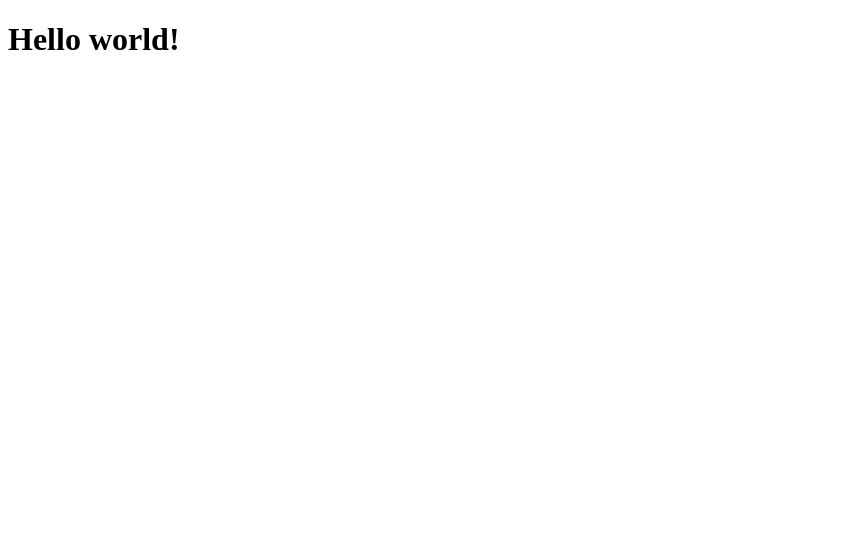
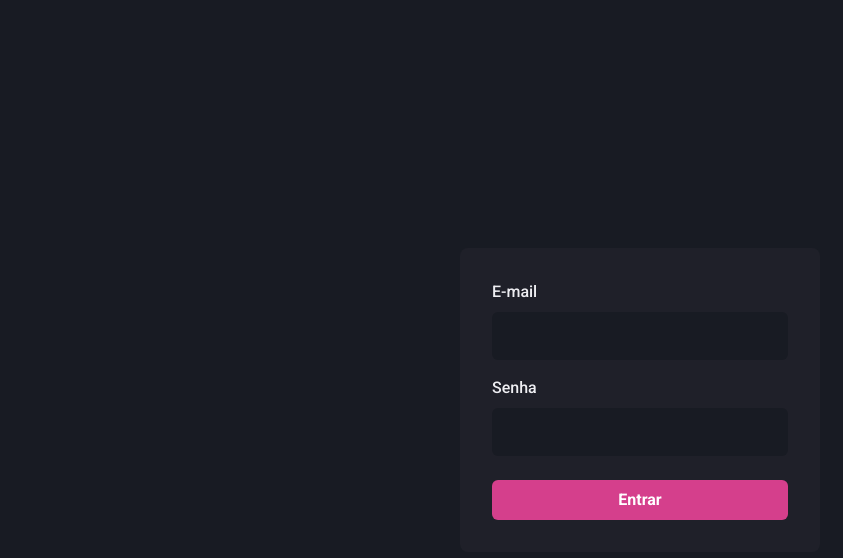
Before and after one commit to ElisioWander/dashgo-to-deploy, a Next.js app: page / in a window 1280 px wide. Shown: the top 558 px of the page, without its empty margins (0-843 px from the left). Built offline with nearby package versions, Linux system fonts and the light colour scheme.

Commit message:
dashgo-started

```diff
--- a/package.json
+++ b/package.json
@@ -9,6 +9,10 @@
     "lint": "next lint"
   },
   "dependencies": {
+    "@chakra-ui/react": "^1.8.8",
+    "@emotion/react": "^11",
+    "@emotion/styled": "^11",
+    "framer-motion": "^6",
     "next": "12.1.5",
     "react": "18.0.0",
     "react-dom": "18.0.0"
--- a/pages/_app.tsx
+++ /dev/null
@@ -1,7 +0,0 @@
-import { AppProps } from 'next/app'
-
-function MyApp({ Component, pageProps }: AppProps) {
-  return <Component {...pageProps} />
-}
-
-export default MyApp
--- a/pages/index.tsx
+++ /dev/null
@@ -1,5 +0,0 @@
-export default function Home() {
-  return (
-    <h1>Hello world!</h1>
-  )
-}
--- /dev/null
+++ b/src/pages/_app.tsx
@@ -0,0 +1,13 @@
+import { AppProps } from 'next/app'
+import { ChakraProvider } from '@chakra-ui/react'
+import { theme } from '../styles/theme'
+
+function MyApp({ Component, pageProps }: AppProps) {
+  return (
+    <ChakraProvider theme={theme} >
+      <Component {...pageProps} />
+    </ChakraProvider>
+  )
+}
+
+export default MyApp
--- /dev/null
+++ b/src/pages/_document.tsx
@@ -0,0 +1,18 @@
+import Document, { Html, Head, Main, NextScript } from "next/document";
+
+export default class MyDocument extends Document {
+  render() {
+    return (
+      <Html>
+        <Head>
+          <link rel="preconnect" href="https://fonts.googleapis.com" />
+          <link href="https://fonts.googleapis.com/css2?family=Roboto:wght@400;500;700&display=swap" rel="stylesheet" />
+        </Head>
+        <body>
+          <Main />
+          <NextScript />
+        </body>
+      </Html>
+    );
+  }
+}
--- /dev/null
+++ b/src/pages/index.tsx
@@ -0,0 +1,53 @@
+import { Button, Flex, Input, Stack, FormLabel, FormControl } from "@chakra-ui/react";
+
+export default function Home() {
+  return (
+    <Flex w="100vw" h="100vh" align="center" justify="center">
+      <Flex
+        as="form"
+        w="100%"
+        maxW={360}
+        bg="gray.800"
+        p="8"
+        borderRadius={8}
+        direction="column"
+      >
+        <Stack spacing="4">
+          <FormControl>
+            <FormLabel htmlFor="email" >E-mail</FormLabel>
+            <Input
+              name="email"
+              type="email"
+              focusBorderColor="pink.500"
+              bgColor="gray.900"
+              variant="filled"
+              _hover={{
+                bgColor: 'gray.900'
+              }}
+              size="lg"
+            />
+          </FormControl>
+
+          <FormControl>
+            <FormLabel htmlFor="password" >Senha</FormLabel>
+            <Input
+              name="password"
+              type="password"
+              focusBorderColor="pink.500"
+              bgColor="gray.900"
+              variant="filled"
+              _hover={{
+                bgColor: 'gray.900'
+              }}
+              size="lg"
+            />
+          </FormControl>
+        </Stack>
+
+        <Button type="submit" mt="6" colorScheme="pink" >
+          Entrar
+        </Button>
+      </Flex>
+    </Flex>
+  )
+}
--- /dev/null
+++ b/src/styles/theme.ts
@@ -0,0 +1,30 @@
+import { extendTheme } from "@chakra-ui/react";
+
+export const theme = extendTheme({
+  colors: {
+    gray: {
+      "900": "#181B23",
+      "800": "#1F2029",
+      "700": "#353646",
+      "600": "#4B4D63",
+      "500": "#616480",
+      "400": "#797D9A",
+      "300": "#9699B0",
+      "200": "#B3B5C6",
+      "100": "#D1D2DC",
+      "50": "#EEEEF2",
+    },
+  },
+  fonts: {
+    body: "Roboto, sans-serif",
+    heading: 'Roboto, sans-serif',
+  },
+  styles: {
+    global: {
+      body: {
+        bg: 'gray.900',
+        color: 'gray.50'
+      }
+    }
+  }
+});
```
Also changed, not shown: src/pages/Components/Form/index.tsx (added), 1 other file (tests, documents, lock files or other folders).
